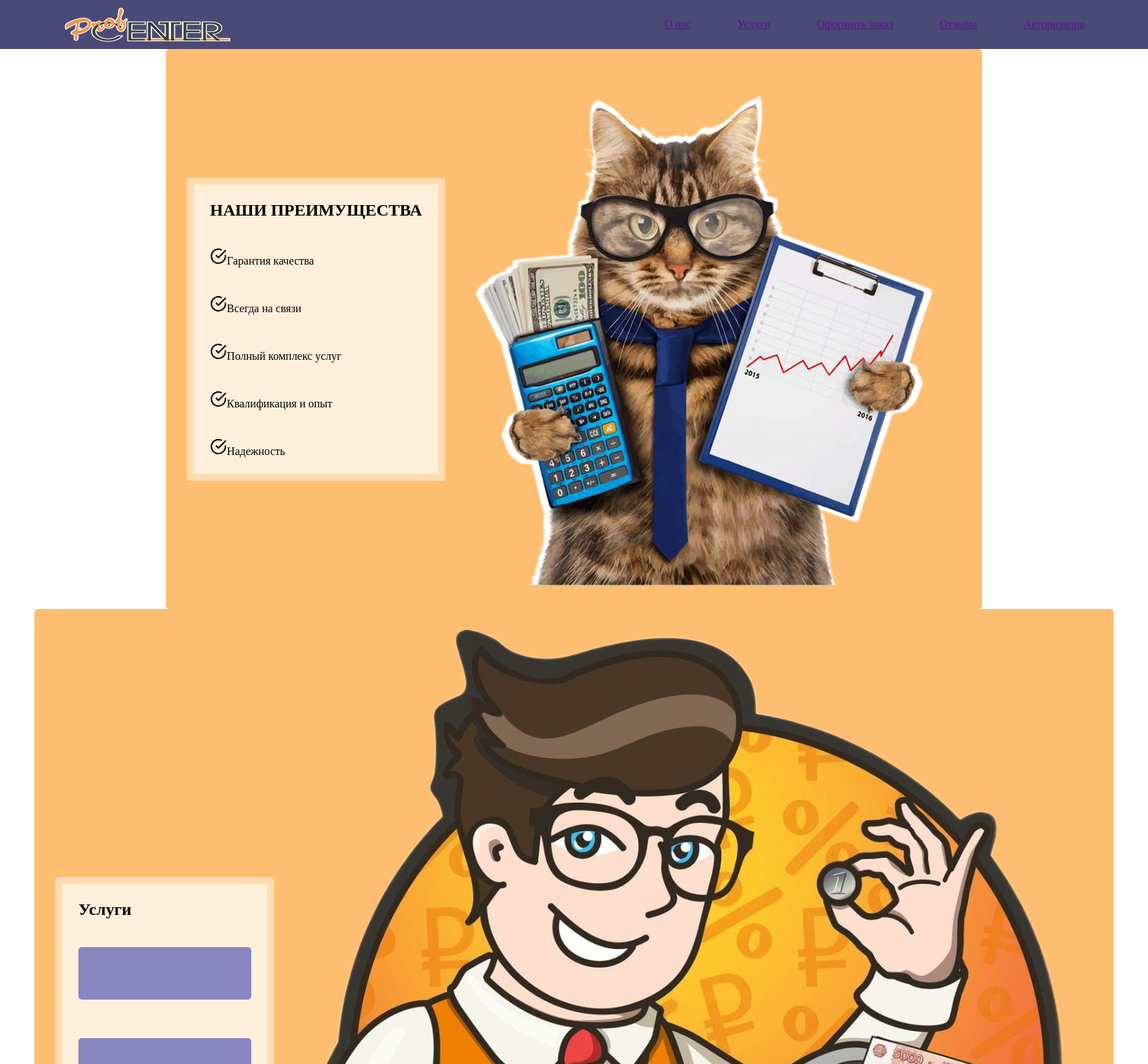
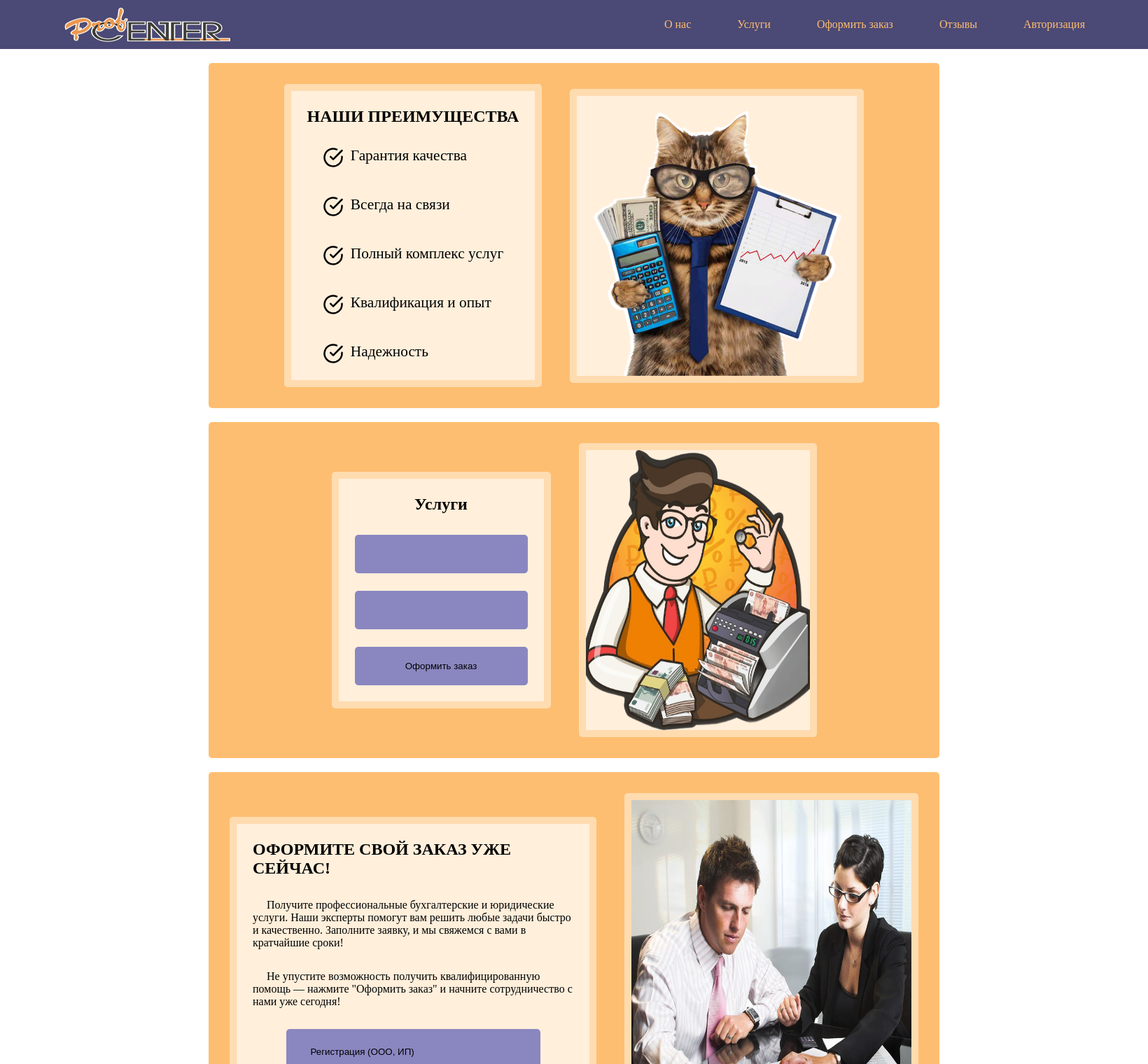
Before and after one commit to lxsenju/ProfCenter_2024, a PHP site: page / in a window 1640 px wide; the page is wider, and only the part inside the window is pictured. Shown: the top 1520 px of that part at 70% size. Run offline with PHP 8.4, Linux system fonts and the light colour scheme; style sheets or scripts are compiled from the project's sources.

Commit message:
feat: add order page
fix: header-footer, index-page, form

```diff
--- a/style/header-footer.scss
+++ b/style/header-footer.scss
@@ -60,6 +60,7 @@
   margin: 0;
   padding: 0;
   list-style-type: none;
+  text-decoration: none;
 }
 
 html, body {
@@ -76,7 +77,10 @@
   @include flex-base;
   @include HeadFoot-base-full;
   min-height: 70px;
-
+  a {
+    color: $color_txtHeaFoot;
+    text-decoration: none;
+  }
   &__nav {
     @include ul-base;
   }
@@ -85,6 +89,8 @@
 .main {
   @include flex-base;
   flex: 1 0 auto;
+  gap: 20px;
+  margin: 20px 0 20px 0;
 }
 
 .footer {
@@ -99,4 +105,16 @@
       gap: 5px;
     }
   }
+  &__nav-icon{
+    @include ul-base;
+    ul {
+      gap: 10px;
+    }
+  }
+  &__nav-left {
+    display: flex;
+    flex-direction: row;
+    gap: 50px;
+    padding: 0 0 0 40px;
+  }
 }
--- a/style/index.css
+++ b/style/index.css
@@ -2,6 +2,7 @@
   margin: 0;
   padding: 0;
   list-style-type: none;
+  text-decoration: none;
 }
 
 html, body {
@@ -28,6 +29,10 @@
   flex: 0 0 auto;
   min-height: 70px;
 }
+.header a {
+  color: #FEBE71;
+  text-decoration: none;
+}
 .header__nav ul {
   display: flex;
   flex-direction: column;
@@ -47,6 +52,8 @@
   flex-direction: column;
   align-items: center;
   flex: 1 0 auto;
+  gap: 20px;
+  margin: 20px 0 20px 0;
 }
 
 .footer {
@@ -78,6 +85,28 @@
   flex-direction: column;
   gap: 5px;
 }
+.footer__nav-icon ul {
+  display: flex;
+  flex-direction: column;
+  align-items: center;
+  flex-direction: row;
+  gap: 66px;
+}
+.footer__nav-icon ul li {
+  color: #FEBE71;
+}
+.footer__nav-icon ul li :hover {
+  color: #FFEFDB;
+}
+.footer__nav-icon ul {
+  gap: 10px;
+}
+.footer__nav-left {
+  display: flex;
+  flex-direction: row;
+  gap: 50px;
+  padding: 0 0 0 40px;
+}
 
 .section {
   display: flex;
@@ -87,11 +116,15 @@
   border-radius: 5px;
   background-color: #FEBE71;
   flex-direction: row;
+  justify-content: center;
+  gap: 40px;
+  width: 60%;
 }
 .section__left {
   display: flex;
   flex-direction: column;
-  gap: 40px;
+  align-items: center;
+  gap: 30px;
   padding: 23px;
   border: 10px solid #FFDCB0;
   border-radius: 5px;
@@ -102,18 +135,27 @@
   flex-direction: column;
   gap: 40px;
 }
+.section__left li {
+  display: flex;
+  flex-direction: row;
+  font-size: 16pt;
+  gap: 10px;
+}
+.section__left li img {
+  width: 30px;
+}
 .section__left form {
   display: flex;
   flex-direction: column;
   align-items: center;
-  align-items: flex-start;
-  gap: 55px;
+  gap: 25px;
+  justify-content: center;
 }
 .section__left form select {
   position: relative;
   appearance: none;
   width: 100%;
-  padding: 30px 35px 30px 35px;
+  padding: 25px 35px 25px 35px;
   background-color: #8A87C0;
   border: none;
   border-radius: 5px;
@@ -135,11 +177,15 @@
 .section__left form button, .section__left form input {
   appearance: none;
   width: 100%;
-  padding: 30px 35px 30px 35px;
+  padding: 20px 35px 20px 35px;
   background-color: #8A87C0;
   border: none;
   border-radius: 5px;
   cursor: pointer;
+}
+.section__left form button:hover {
+  background-color: #4A4788;
+  transition: 0.3s;
 }
 .section__left form label {
   display: none;
@@ -147,22 +193,58 @@
 .section__left form input {
   width: calc(100% - 70px);
 }
+.section__left .p-r {
+  text-indent: 20px;
+}
 .section__left .grope {
   display: flex;
   justify-content: space-between;
   flex-wrap: wrap;
+  gap: 10px;
 }
 .section__left .grope div {
   background-color: #9593BF;
   border: 2px solid #19148A;
   border-radius: 5px;
   padding: 30px;
-  max-width: 430px;
+  max-width: 350px;
+}
+.section__left .grope .author {
+  display: flex;
+  justify-content: end;
+  gap: 5px;
+}
+.section__left .grope .author-img {
+  width: 20px;
+}
+.section__right {
+  display: flex;
+  justify-content: center;
+  background-color: #FFEFDB;
+  border: 10px solid #FFDCB0;
+  border-radius: 5px;
+}
+.section__right .cat-img {
+  width: 25rem;
+  height: 25rem;
+}
+.section__right .client-img {
+  width: 25rem;
+  height: 33rem;
+}
+.section__right .man-img {
+  width: 20rem;
+  height: 25rem;
+}
+
+::placeholder {
+  color: #B3B1DB;
 }
 
 .section--form {
   flex-direction: column;
   gap: 20px;
+  width: 90%;
 }
 
 .orders {
@@ -187,6 +269,14 @@
 }
 .orders__col button:hover {
   background-color: #4A4788;
+  transition: 0.3s;
+}
+
+ul, li, h1, h2, h3, p, a {
+  margin: 0;
+  padding: 0;
+  list-style-type: none;
+  text-decoration: none;
 }
 
 /*# sourceMappingURL=index.css.map */
--- a/style/index.scss
+++ b/style/index.scss
@@ -10,11 +10,15 @@
   @include header-footer.flex-base;
   @include block-base;
   flex-direction: row;
+  justify-content: center;
+  gap: 40px;
+  width: 60%;
 
   &__left {
     display: flex;
     flex-direction: column;
-    gap: 40px;
+    align-items: center;
+    gap: 30px;
     padding: 23px;
     border: 10px solid header-footer.$color_brBlock;
     border-radius: 5px;
@@ -25,18 +29,28 @@
       flex-direction: column;
       gap: 40px;
     }
+    li {
+      display: flex;
+      flex-direction: row;
+      font-size: 16pt;
+      gap: 10px;
+      img {
+        width: 30px;
+      }
+
+    }
 
     form {
       @include header-footer.flex-base;
-      align-items: flex-start;
-      gap: 55px;
+      gap: 25px;
+      justify-content: center;
 
       select {
         position: relative;
 
         appearance: none;
         width: 100%;
-        padding: 30px 35px 30px 35px;
+        padding: 25px 35px 25px 35px;
         background-color: header-footer.$color_bgAccordion;
         border: none;
         border-radius: 5px;
@@ -60,11 +74,15 @@
       button, input {
         appearance: none;
         width: 100%;
-        padding: 30px 35px 30px 35px;
+        padding: 20px 35px 20px 35px;
         background-color: header-footer.$color_bgAccordion;
         border: none;
         border-radius: 5px;
         cursor: pointer;
+      }
+      button:hover {
+        background-color: header-footer.$color_bgAdmin-hover;
+        transition: 0.3s;
       }
 
       label {
@@ -75,28 +93,59 @@
         width: calc(100% - 70px);
       }
     }
-
+    .p-r {
+      text-indent: 20px;
+    }
     .grope {
       display: flex;
       justify-content: space-between;
       flex-wrap: wrap;
-
+      gap: 10px;
       div {
         background-color: header-footer.$color_bgFeedback;
         border: 2px solid header-footer.$color_brFeedback;
         border-radius: 5px;
         padding: 30px;
-        max-width: 430px;
+        max-width: 350px;
+      }
+      .author {
+        display: flex;
+        justify-content: end;
+        gap: 5px;
+      }
+      .author-img {
+        width: 20px;
       }
     }
   }
+  &__right{
+    display: flex;
+    justify-content: center;
+    background-color: header-footer.$color_bgBlock-secondary;
+    border: 10px solid header-footer.$color_brBlock;
+    border-radius: 5px;
+    .cat-img{
+      width: 25rem;
+      height: 25rem;
+    }
+    .client-img {
+      width: 25rem;
+      height: 33rem;
+    }
+    .man-img {
+      width: 20rem;
+      height: 25rem;
+    }
+  }
 }
-
+::placeholder {
+  color: header-footer.$color_txtAccordion;
+}
 .section--form {
   flex-direction: column;
   gap: 20px;
+  width: 90%;
 }
-
 .orders {
   display: flex;
   gap: 70px;
@@ -119,7 +168,15 @@
 
       &:hover {
         background-color: header-footer.$color_bgAdmin-hover;
+        transition: 0.3s;
       }
     }
   }
 }
+
+ul, li, h1, h2, h3, p, a {
+  margin: 0;
+  padding: 0;
+  list-style-type: none;
+  text-decoration: none;
+}
```
Also changed, not shown: 1 other file.
